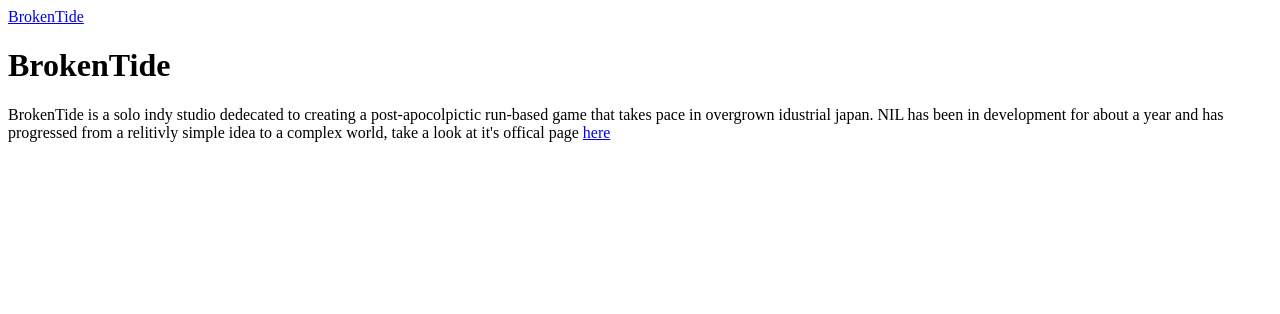
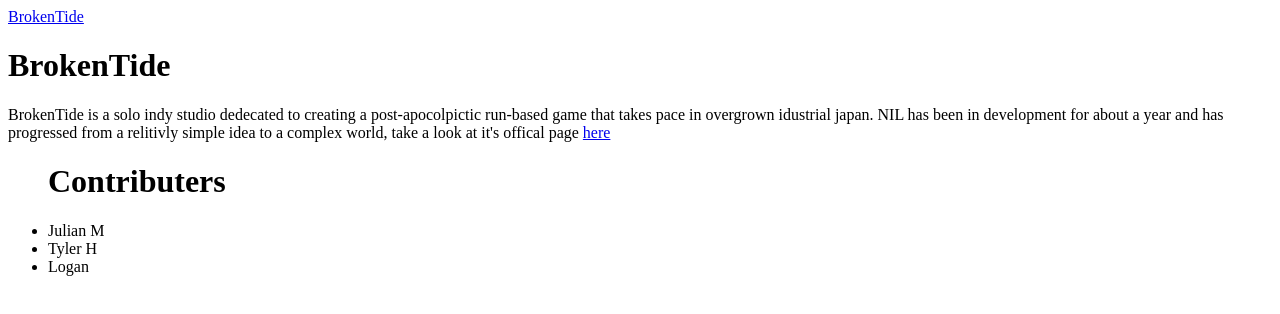
Before and after one commit to julianmontgomery2010-sys/brokentide-site, a plain HTML site: page index.html in a window 1280 px wide. Drawn offline with Linux system fonts and the light colour scheme.

Commit message:
Add contributors section to index.html

```diff
--- a/index.html
+++ b/index.html
@@ -11,6 +11,12 @@
 NIL has been in development for about a year and has progressed from a relitivly simple idea to a complex world, take a look at it's
 offical page <a href="#">here</a>
 </p>
+<ul>
+  <h1>Contributers</h1>
+  <li>Julian M</li>
+  <li>Tyler H</li>
+  <li>Logan</li>
+</ul>
 </main>
 </body>
 
```
